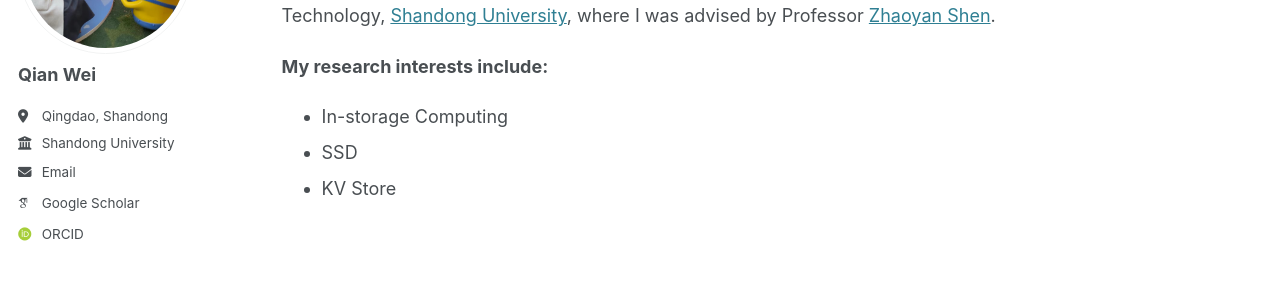
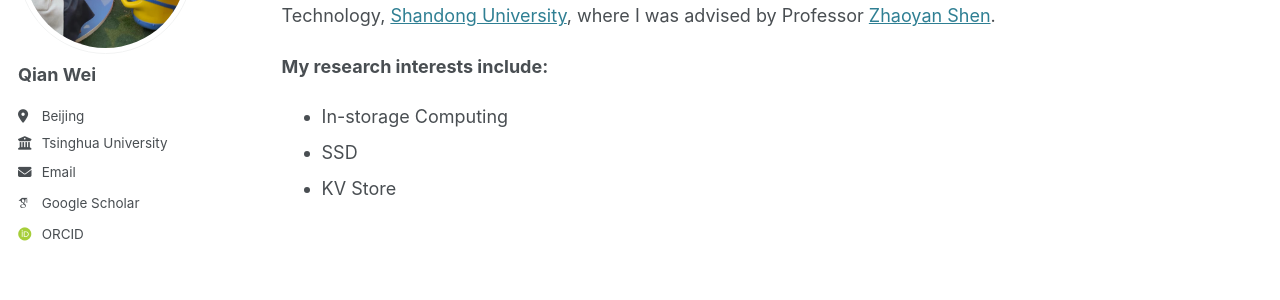
Before and after one commit to starry12/starry12.github.io, a Jekyll site: the page built from _pages/about.md, in a window 1280 px wide. Shown: the part 227-527 px from the top of the page. Built offline with Jekyll 4.4.1, drawn with Linux system fonts in a browser that asks for light colours; some web fonts are replaced.

Commit message:
Update _config.yml

```diff
--- a/_config.yml
+++ b/_config.yml
@@ -25,10 +25,10 @@ author:
   name             : "Qian Wei"
   pronouns         : # example: "she/her"
   bio              : ""
-  location         : "Qingdao, Shandong"
-  employer         : "Shandong University"
+  location         : "Beijing"
+  employer         : "Tsinghua University"
   uri              : # URL
-  email            : "wei.qian@mail.sdu.edu.cn"
+  email            : "qianwei@mail.tsinghua.edu.cn"
 
   # Academic websites
   arxiv            : # URL - Update with the correct link to your profile
```
